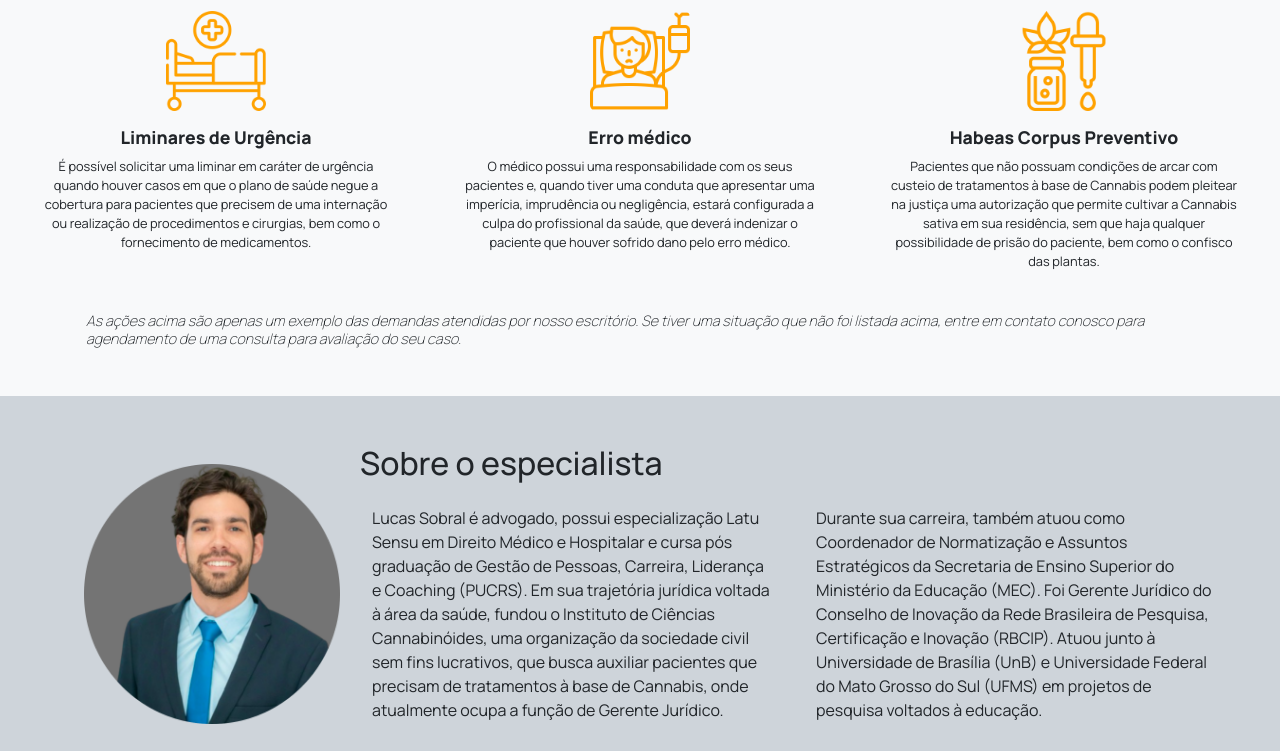
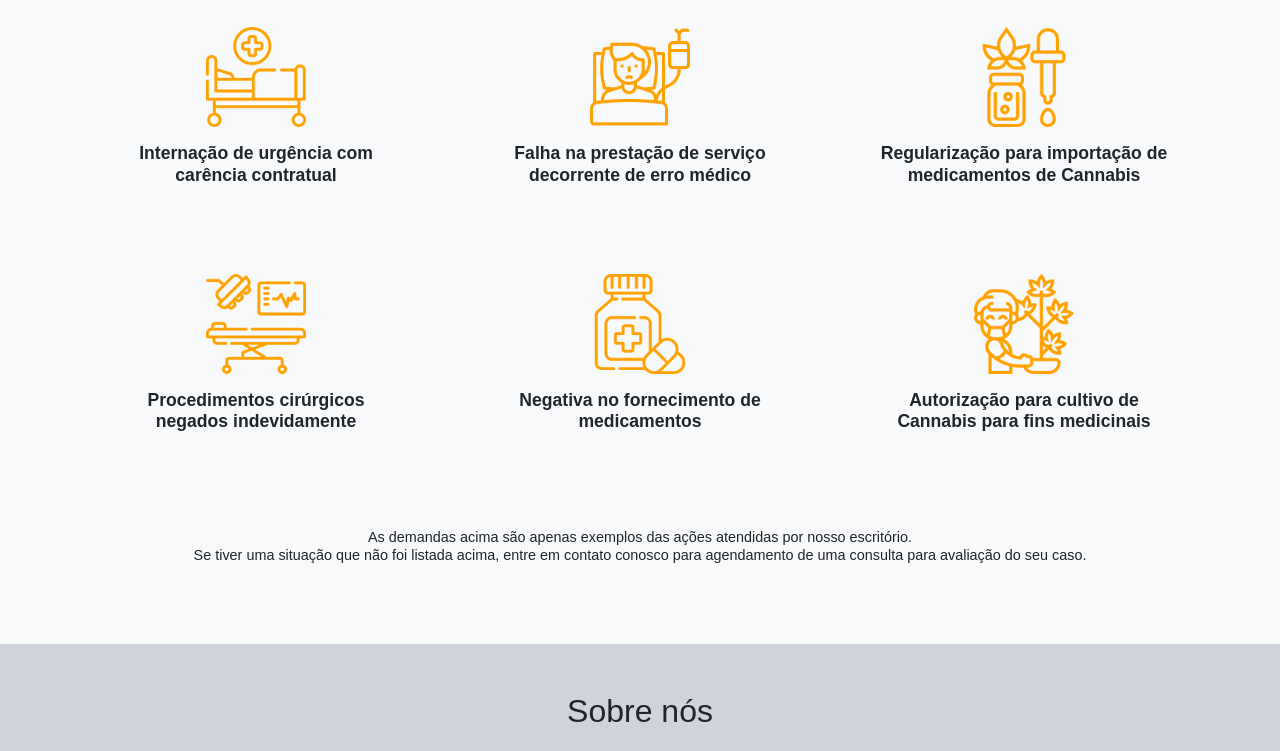
Before and after one commit to nathuchoa/direito-medicinal, a plain HTML site: page index.html in a window 1280 px wide. Shown: the part 867-1618 px from the top of the page. Drawn offline with nearby package versions, Linux system fonts and the light colour scheme.

Commit message:
Alterações nos cards iniciais e na apresentação

```diff
--- a/animacao.js
+++ b/animacao.js
@@ -7,8 +7,8 @@ sr.reveal('.titulo-secao', {
 
 sr.reveal('.card',{
     origin: 'bottom',
-    duration: 1200,
-    delay: 100,
+    duration: 800,
+    delay: 80,
     distance: '20px'
 });
 
--- a/index.html
+++ b/index.html
@@ -17,7 +17,7 @@
 
 <body>
     <header id="header" class="header-container background-capa">
-        <nav class="navbar bg-menu navbar-expand-lg px-3 justify-content-around text-center" data-bs-theme="dark">
+        <nav class="navbar bg-menu navbar-expand-lg justify-content-around text-center" data-bs-theme="dark">
             <div class="logo">
                 <a class="navbar-brand" href="/index">
                     <img src="./assets/logo-horizontal.png" height="120vh" width="auto" />
@@ -83,85 +83,90 @@
     <section id="especialidades" class=" bg-body-tertiary p-3">
         <h2 class="text-center m-5 titulo-secao">Áreas de atuação</h2>
 
-        <div class="row row-cols-1 row-cols-md-3 g-4">
+        <div class="row row-cols-1 row-cols-md-3 g-3 mx-5">
+
             <div class="col">
-                <div class="card m-2" style="border: 0; background:none;">
+                <div class="card m-2 p-3" style="border: 0; background:none;">
                     <img src="./assets/cama-de-hospital.png" height="100" width="100" class="rounded mx-auto d-block"
                         alt="icone cama hospitalar">
                     <div class="card-body">
-                        <h5 class="card-title text-center text-center">Liminares de Urgência</h5>
-                        <p class="card-text text-center">É possível solicitar uma liminar em caráter de urgência quando
-                            houver casos em
-                            que o plano de saúde negue a cobertura para pacientes que precisem de uma internação ou
-                            realização de procedimentos e cirurgias, bem como o fornecimento de medicamentos.</p>
+                        <h5 class="card-title text-center text-center">Internação de urgência com carência contratual
+                        </h5>
                     </div>
                 </div>
             </div>
 
             <div class="col">
-                <div class="card m-2" style="border: 0; background:none;">
+                <div class="card m-2 p-3" style="border: 0; background:none;">
                     <img src="./assets/paciente.png" height="100" width="100" class="rounded mx-auto d-block"
                         alt="pessoa lesionada">
                     <div class="card-body">
-                        <h5 class="card-title text-center">Erro médico</h5>
-                        <p class="card-text text-center">O médico possui uma responsabilidade com os seus pacientes e,
-                            quando tiver uma
-                            conduta que apresentar uma imperícia, imprudência ou negligência, estará configurada a culpa
-                            do
-                            profissional da saúde, que deverá indenizar o paciente que houver sofrido dano pelo erro
-                            médico.
-                        </p>
+                        <h5 class="card-title text-center">Falha na prestação de serviço decorrente de erro médico</h5>
                     </div>
                 </div>
             </div>
 
             <div class="col">
-                <div class="card m-2" style="border: 0; background:none;">
-                    <img src="./assets/aceite-de-cbd (2).png" height="100" width="100" class="rounded mx-auto d-block"
+                <div class="card m-2 p-3" style="border: 0; background:none;">
+                    <img src="./assets/aceite-de-cbd.png" height="100" width="100" class="rounded mx-auto d-block"
                         alt="icone oleo CBD">
                     <div class="card-body">
-                        <h5 class="card-title text-center">Habeas Corpus Preventivo</h5>
-                        <p class="card-text text-center">Pacientes que não possuam condições de arcar com custeio de
-                            tratamentos à base
-                            de Cannabis podem pleitear na justiça uma autorização que permite cultivar a Cannabis sativa
-                            em
-                            sua residência, sem que haja qualquer possibilidade de prisão do paciente, bem como o
-                            confisco
-                            das plantas.</p>
+                        <h5 class="card-title text-center">Regularização para importação de medicamentos de Cannabis</h5>
                     </div>
                 </div>
             </div>
+
+            <div class="col">
+                <div class="card m-2 p-3" style="border: 0; background:none;">
+                    <img src="./assets/sala-de-cirurgia.png" height="100" width="100" class="rounded mx-auto d-block"
+                        alt="pessoa lesionada">
+                    <div class="card-body">
+                        <h5 class="card-title text-center">Procedimentos cirúrgicos negados indevidamente</h5>
+                    </div>
+                </div>
+            </div>
+
+            <div class="col">
+                <div class="card m-2 p-3" style="border: 0; background:none;">
+                    <img src="./assets/medicina.png" height="100" width="100" class="rounded mx-auto d-block"
+                        alt="pessoa lesionada">
+                    <div class="card-body">
+                        <h5 class="card-title text-center">Negativa no fornecimento de medicamentos</h5>
+                    </div>
+                </div>
+            </div>
+
+            <div class="col">
+                <div class="card m-2 p-3" style="border: 0; background:none;">
+                    <img src="./assets/canhamo.png" height="100" width="100" class="rounded mx-auto d-block"
+                        alt="pessoa lesionada">
+                    <div class="card-body">
+                        <h5 class="card-title text-center">Autorização para cultivo de Cannabis para fins medicinais</h5>
+                    </div>
+                </div>
+            </div>
+
+
+
         </div>
-        <div class="container-sm p-3">
-            <p class="text-justify fw-lighter lh-sm"><em>As ações acima são apenas um exemplo das demandas atendidas por
-                    nosso
-                    escritório.
-                    Se tiver uma situação que não foi listada acima, entre em contato conosco para agendamento de
-                    uma
-                    consulta para avaliação do seu caso.</em></p>
+        <div class="container-sm p-5">
+            <p class="text-center lh-sm">As demandas acima são apenas exemplos das ações atendidas por nosso escritório. <br>Se tiver uma situação que não foi listada acima, entre em contato conosco para agendamento de uma consulta para avaliação do seu caso.
+            </p>
         </div>
     </section>
 
-    <section id="sobre">
-        <div class="clearfix p-5 bg-dark-subtle justify-content-center">
-            <img src="./assets/foto-perfil1.png" height="300vh" class="col-md-3 float-md-start mb-3 ms-md-3 mx-auto"
+    <section id="sobre" class="bg-dark-subtle">
+        <h2 class="pb-3 titulo-secao justify-content-center text-center p-5">Sobre nós</h2>
+        <div class="clearfix px-3">
+            <img src="./assets/foto-perfil1.png" height="340" class="col-md-3 float-md-start mb-3 ms-md-3 p-4"
                 alt="Foto Lucas Sobral">
-            <h2 class="pb-3 titulo-secao">Sobre o especialista</h2>
-            <div class="row gap-3">
-                <p class="col-md-1 col-lg">
-                    Lucas Sobral é advogado, possui especialização Latu Sensu em Direito Médico e Hospitalar e cursa pós
-                    graduação de Gestão de Pessoas, Carreira, Liderança e Coaching (PUCRS). Em sua
-                    trajetória jurídica voltada à área da saúde, fundou o Instituto de Ciências Cannabinóides,
-                    uma organização da sociedade civil sem fins lucrativos, que busca auxiliar pacientes que precisam de
-                    tratamentos à base de Cannabis, onde atualmente ocupa a função de Gerente
-                    Jurídico.
+
+            <div class="row gap-3 px-5">
+                <p class="col-md-2 col-lg">
+                    Lucas Sobral é advogado, possui especialização Latu Sensu em Direito Médico e Hospitalar e cursa pós graduação de Gestão de Pessoas, Carreira, Liderança e Coaching (PUCRS). Em sua trajetória jurídica voltada à área da saúde, fundou o Instituto de Ciências Cannabinóides, uma organização da sociedade civil sem fins lucrativos, que busca auxiliar pacientes que precisam de tratamentos à base de Cannabis, onde atualmente ocupa a função de Gerente Jurídico.
                 </p>
                 <p class="col-md-1 col-lg">
-                    Durante sua carreira, também atuou como Coordenador de Normatização e Assuntos
-                    Estratégicos da Secretaria de Ensino Superior do Ministério da Educação (MEC). Foi Gerente Jurídico
-                    do Conselho de Inovação da Rede Brasileira de Pesquisa, Certificação e Inovação (RBCIP). Atuou junto
-                    à Universidade de Brasília (UnB) e Universidade Federal do Mato Grosso do Sul (UFMS) em projetos de
-                    pesquisa voltados à educação.
+                    Durante sua carreira, também atuou como Coordenador de Normatização e Assuntos Estratégicos da Secretaria de Ensino Superior do Ministério da Educação (MEC). Foi Gerente Jurídico do Conselho de Inovação da Rede Brasileira de Pesquisa, Certificação e Inovação (RBCIP). Atuou junto à Universidade de Brasília (UnB) e Universidade Federal do Mato Grosso do Sul (UFMS) em projetos de pesquisa voltados à educação.
                 </p>
                 <div class="d-xl-flex gap-3 text-center pt-3">
                     <a href="https://www.linkedin.com/in/lucas-miranda-sobral/">
--- a/style.css
+++ b/style.css
@@ -1,3 +1,29 @@
+html, body, div, span, applet, object, iframe,
+h1, h2, h3, h4, h5, h6, p, blockquote, pre,
+a, abbr, acronym, address, big, cite, code,
+del, dfn, em, img, ins, kbd, q, s, samp,
+small, strike, strong, sub, sup, tt, var,
+b, u, i, center,
+dl, dt, dd, ol, ul, li,
+fieldset, form, label, legend,
+table, caption, tbody, tfoot, thead, tr, th, td,
+article, aside, canvas, details, embed,
+figure, figcaption, footer, header, hgroup,
+menu, nav, output, ruby, section, summary,
+time, mark, audio, video {
+	margin: 0;
+	padding: 0;
+	border: 0;
+	font-size: 100%;
+	font: inherit;
+	vertical-align: baseline;
+}
+/* HTML5 display-role reset for older browsers */
+article, aside, details, figcaption, figure,
+footer, header, hgroup, menu, nav, section {
+	display: block;
+}
+
 @import url('https://fonts.googleapis.com/css2?family=Manrope:wght@200;300;400;500;600;700;800&display=swap');
 
 *{
```
Also changed, not shown: assets/aceite-de-cbd (1).png (deleted), assets/aceite-de-cbd.png (renamed from assets/aceite-de-cbd (2).png), assets/canhamo.png (added), assets/medicina.png (added), assets/sala-de-cirurgia.png (added).
